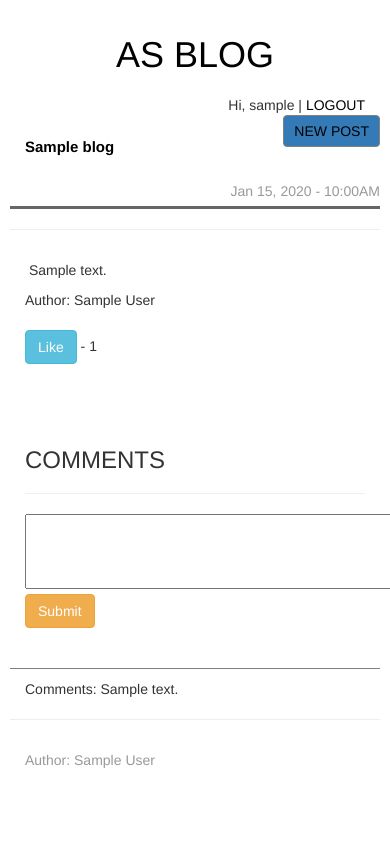
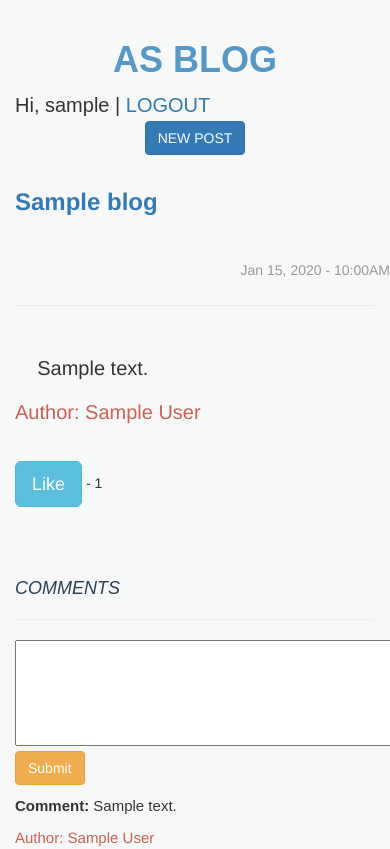
Before and after one commit to anumsh/MultiuserBLOG, a Python web app: template templates/blog-post.html in a window 390 px wide; the page is wider, and only the part inside the window is pictured. Before the commit the page ends 768 px from the top of that part, so only its background shows below. Run offline with Jinja, Linux system fonts and the light colour scheme; the template is opened without the code that fills it: most values are stand-ins (such as "Sample title", 1, 10 or a date in 2020); some libraries are stand-ins or nearby versions.

Commit message:
multi-user-blog files

```diff
--- a/static/main.css
+++ b/static/main.css
@@ -1,58 +1,66 @@
+/* this is CSS file for styling the pages */
 body {
-    position: relative;
-    font-family: Helvetica, Arial, sans-serif;
-    font-size: 14px;
-    max-width: 800px;
-    margin: 0 auto;
-    padding: 10px;
-    color: #333;
+    background-color: #F7F9F9;
 }
 
-header h1 {
+.container {
+    margin-top: 20px;
+}
+
+.blog-head {
+    font-size: 36px;
+    font-weight: bold;
+    text-align: center;
+    font-family: Arial;
+}
+
+.login-logout {
+    margin: 1.5px 0 1.0px 0;
+    font-size: 20px;
+    font-family: Arial;
+}
+
+.new-post {
+    text-align: center;
+}
+
+.main-content {
+    background-color: ;
+}
+
+label {
+    font-size: 20px;
+    padding: 4px;
     color: black;
 }
 
-a {
-    color: black;
+label + label {
+    margin-top: 33px;
 }
 
-a:hover {
-    text-decoration: none;
+.error,
+.col_error {
+    color: red;
 }
 
-.header-div {
-    margin-top: 25px;
-    margin-bottom: 20px;
+h1 {
+    color: #5499C7;
 }
 
-.account-links {
-    text-align: right;
+.welcome {
+    font-family: Arial;
+    font-size: 40px;
+    color: #EC7063;
 }
 
-.new-post-span {
-    position: absolute;
-    right: 0;
-    border: solid 1px gray;
-    padding: 5px 10px 5px 10px;
-    margin-top: 45px;
+.blog-title {
+    font-size: 20px;
+    font-weight: bold;
+    margin: 30px 0 3px 0;
 }
 
-.new-post-span {
-    color: black;
-}
-
-.edit-button {
-    position: absolute;
-    right: 0;
-    border: solid 1px gray;
-    padding: 5px 10px 5px 10px;
-}
-
-.title-row {
-    border-bottom: 3px solid #666;
-}
-
-.blog-title, .blog-date {
+.blog-title,
+.blog-date {
     height: 35px;
 }
 
@@ -61,8 +69,14 @@ a:hover {
     font-weight: bold;
 }
 
-.blog-date, .last-modified {
+.blog-date {
     color: #999;
+    margin: 30px 0 3px 0;
+}
+
+.last-modified {
+    color: #999;
+    margin-top: 20px;
 }
 
 .date-span {
@@ -72,102 +86,64 @@ a:hover {
 }
 
 .blog-content {
-    margin-top: 10px;
-    margin-bottom: 10px;
     white-space: pre-wrap;
+    font-size: 20px;
+    margin: 0;
 }
-
-div.authorname {
-    color: #999;
-}
-
-label {
-    display: block;
-}
-
-.title-input {
-    width: 500px;
-    padding: 2px;
-}
-
-.content-area {
-    width: 500px;
-    height: 200px;
-}
-
-.comment-area {
-    width: 500px;
-    height: 75px;
-}
-
-.error , .col_error {
-    color: red;
-}
-
-.like_error {
-    color:red;
- }
 
 .comment-content {
     white-space: pre-wrap;
 }
 
-.comment-row {
-    padding-top: 10px;
-    padding-bottom: 10px;
-    border-top: 1px solid gray;
+.author-name {
+    color: #CD6155;
+    margin: 15px 0 15px 0;
+    font-size: 20px;
 }
 
-div.signup-container {
-  margin-right: auto;
-  margin-left: 20px;
-  padding-left: 15px;
-  padding-right: 15px;
+.line {
+    margin: 0;
 }
 
-.cancel-div, .delete-div {
-    padding: 5px 10px 5px 10px;
+.like_error {
+    color: red;
 }
 
-div.signup-container div.row {
-    margin-left: -15px;
-    margin-right: -15px;
+.edit-post {
+    margin-top: 6px;
 }
 
-div.signup-container div.row:before, div.signup-container div.row:after {
-    content: " ";
-    display: table;
+.comment-by-author {
+    margin-top: 10px;
+    font-size: 15px;
+    color: #CD6155;
 }
 
-div.signup-container div.row:after {
-    clear: both;
+.comment-content {
+    margin-top: 10px;
+    font-size: 15px;
+    font-family: Arial;
 }
 
-div.signup-container .col {
-    position: relative;
-    min-height: 1px;
-    padding-left: 15px;
-    /*padding-right: 15px;*/
-    width: 20%;
-    /*float: left;*/
-}
-
-div.signup-container input {
+.author-comment {
+    color: #212F3C;
+    font-size: 16px;
     margin-bottom: 10px;
 }
 
-div.signup-container div.error {
-    width: 40%;
+.comments {
+    color: #2E4053;
+    font-family: Arial;
+    font-style: italic;
+    font-weight: bold;
 }
 
-@media only screen and (max-width: 768px) {
-    .new-post-span {
-        margin-top: 0px;
-    }
+.blog-delete-title {
+    font-size: 20px;
+    font-weight: bold;
+    height: 35px;
+}
 
-    .blog-title {
-        font-size: 15px;
-    }
-
-
+.blog-delete-content, .delete-comment-content {
+    margin: 12px 0 10px 0;
 }
--- a/templates/base.html
+++ b/templates/base.html
@@ -1,9 +1,12 @@
+<!-- this is base file in which we set our header which is
+display in all pages and main content is under block content-->
+
 <!DOCTYPE html>
 <html lang="en">
 
 <head>
     <meta charset="UTF-8"> {% if redirect_main == True %}
-    <meta http-equiv="refresh" content="3; url=/blog"> {% endif %}
+    <meta http-equiv="refresh" content="2; url=/blog"> {% endif %}
     <meta name="viewport" content="width=device-width, initial-scale=1.0">
     <!-- Latest compiled and minified CSS -->
     <link rel="stylesheet" href="https://maxcdn.bootstrapcdn.com/bootstrap/3.3.7/css/bootstrap.min.css" integrity="sha384-BVYiiSIFeK1dGmJRAkycuHAHRg32OmUcww7on3RYdg4Va+PmSTsz/K68vbdEjh4u" crossorigin="anonymous">
@@ -21,29 +24,25 @@
     <div class="container">
         <header>
             <div class="row">
-                <div class="col-md- header-div">
-                    <a href="/blog"> <h1 class="blog-head text-center"> AS BLOG</h1> </a>
+                <div class="col-md-12">
+                    <a href="/blog">
+                        <h1 class="blog-head"> AS BLOG</h1> </a>
                 </div>
             </div>
-        </header>
             <div class="row">
-            <div class="col-md-8 account-links">
+                <div class="col-md-8 login-logout">
                     {% if username %} Hi, {{username}} |
-                <a href="/blog/logout">LOGOUT</a>
-                 {% else %}
+                    <a href="/blog/logout">LOGOUT</a> {% else %}
                     <a href="/blog/signup">SIGNUP</a> | <a href="/blog/login">LOGIN</a> {% endif %}
                 </div>
-            <div class="col-md-4 new-post-div">
+                <div class="col-md-4 new-post">
                     <a href="/blog/newpost" class="btn btn-primary new-post-span">
                                 NEW POST </a>
                 </div>
             </div>
-        <br>
-        <div class="row">
-        <div class="col-md-12">
-            {% block content %}
-            {% endblock %}
-        </div>
+        </header>
+        <div class="row main-content">
+            {% block content %} {% endblock %}
         </div>
     </div>
 </body>
--- a/templates/blog-post.html
+++ b/templates/blog-post.html
@@ -1,49 +1,37 @@
-{% extends "base.html" %}
-
-{% block content %}
-
-{% include "single-post.html" %}
-
-<div class="row">
+{% extends "base.html" %} {% block content %} {% include "single-post.html" %}
 <div class="col-md-6 last-modified">
-        {% if time_diff > 1 %}
-        Last modified: {{blog.last_modified.strftime('%b %d, %Y - %I:%M%p')}}
-        {% endif %}
+    {% if time_diff > 1 %} Last modified: {{blog.last_modified.strftime('%b %d, %Y - %I:%M%p')}} {% endif %}
 </div>
 <div class="col-md-6">
     {% if blog.author == username %}
     <a href="{{edit_url}}">
-            <span class="btn btn-success">
+        <span class="btn btn-success edit-post">
             EDIT POST
             </span>
     </a>
     {% endif %}
 </div>
+<div class="col-md-12 comments">
+    <h4>COMMENTS</h4>
+    <hr>
 </div>
-<br>
-
-
-
-<h3>COMMENTS</h3>
-<hr>
-
-<form action="" method="post">
-    <textarea class="comment-area" name="comment-content" id="" cols="50" rows="10"></textarea>
+<div class="col-md-12">
+    <form method="post">
+        <textarea class="comment-area" name="comment-content" id="" cols="50" rows="5"></textarea>
         <div class="error">
             {{error}}
         </div>
-    <input type="submit" class="btn btn-warning" name="comment-submit">
+        <input type="submit" class="btn btn-warning comment-submit" name="comment-submit">
     </form>
-
+</div>
+<div class="col-md-12">
     {% for comment in comments_list %}
-<br>
-<br>
-<div class="row comment-row">
-    <div class="col-md-10 comment-content">Comments: {{comment.content}}</div>
-    <hr>
+    <div class="comment-content"><b>Comment:</b> {{comment.content}}</div>
 </div>
-<div class="row">
-    <div class="col-md-6 authorname"> Author: {{comment.author}}</div>
+    <div class="col-md-6">
+        <div class="comment-by-author"> Author: {{comment.author}}
+        </div>
+    </div>
     <div class="col-md-6">
         <!-- Same as edit link for the post, but for comments. -->
         <!-- only comment authors will see the edit / delete links -->
@@ -51,14 +39,12 @@
         <span>
             <a href="/blog/{{comment.key().id()}}/cmt-edt" class="btn btn-success">EDIT COMMIT</a>
         </span>
-
         <span>
-            <a href="/blog/{{comment.key().id()}}/cmt-del" class="btn btn-success">DELETE COMMIT</a>
-        </span>
-        {% endif %}
-    </div>
+            <a href="/blog/{{comment.key().id()}}/cmt-del" class="btn btn-danger">DELETE COMMIT</a>
+        </span> {% endif %}
     </div>
 
-{% endfor %}
-
-{% endblock %}
+{% endfor %} {% endblock %}
+</div>
+<body>
+    </html>
--- a/templates/single-post.html
+++ b/templates/single-post.html
@@ -1,5 +1,3 @@
-
-    <div class="row title-row">
 <div class="col-md-9 blog-title">
     <a href="/blog/{{blog.key().id()}}">{{blog.title}}</a>
 </div>
@@ -8,42 +6,30 @@
                 {{blog.created.strftime('%b %d, %Y - %I:%M%p')}}
             </span>
 </div>
-    </div>
-    <div class="row">
+<div class="col-md-12 line">
     <hr>
 </div>
-    <div class="row">
-        <div class="col-md-12 blog-content"> {{blog.content}}</div>
+<div class="col-md-12 blog-content">
+    {{blog.content}}
 </div>
-    <div class="row">
-        <div class="col-md-6 author-name">
+<div class="col-md-12 author-name">
     Author: {{blog.author}}
     <br>
 </div>
-    </div>
 <br>
-    <div class="row">
-        <div class="col-md-3">
-            <form action="" method="post">
-                {% if not vote_dict[blog.key().id()][1] %}
-                {# <input type="submit" value="Like" name="like"> #}
-                <button type="submit" value="{{blog.key().id()}}" class="btn btn-info" name="like">Like</button>
-                {% else %}
-                {# <input type="submit" value="LIKED!" name="unlike"> #}
-                <button type="submit" value="{{blog.key().id()}}" class="btn btn-success" name="unlike">LIKED!</button>
-                {% endif %}
-                 - {{vote_dict[blog.key().id()][0]}}
+<div class="col-md-12">
+    <form method="post">
+        {% if not vote_dict[blog.key().id()][1] %} {#
+        <input type="submit" value="Like" name="like"> #}
+        <button type="submit" class="btn-lg btn btn-info" value="{{blog.key().id()}}" name="like">Like</button>
+        {% else %} {#
+        <input type="submit" value="LIKED!" name="unlike"> #}
+        <button type="submit" value="{{blog.key().id()}}" class=" btn-lg btn btn-success" name="unlike">LIKED!</button>
+        {% endif %} - {{vote_dict[blog.key().id()][0]}}
     </form>
     <div class="like_error">
-                {% if like_error and like_error[0] == blog.key().id() %}
-                {{like_error[1]}}
-                {% endif %}
+        {% if like_error and like_error[0] == blog.key().id() %} {{like_error[1]}} {% endif %}
     </div>
-        </div>
-        <div class="col-md-3">
-
-        </div>
-
 </div>
 <br>
 <br>
```
Also changed, not shown: app.yaml (+4 -8 lines), blog.py (+16 -10 lines), templates/delete-comment.html (+18 -17 lines), templates/delete-post.html (+16 -15 lines), templates/edit-comment.html (+8 -8 lines), templates/edit-post.html (+26 -25 lines), templates/login.html (+23 -13 lines), templates/newpost.html (+20 -11 lines), templates/signup.html (+28 -17 lines), templates/welcome.html (+2 -7 lines), README.md. Lines whose indentation alone changed are shown as unchanged.
